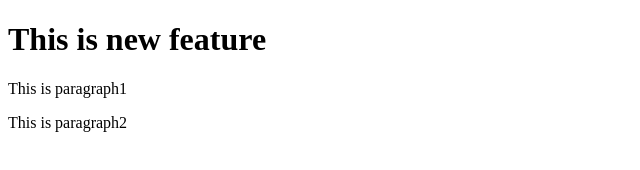
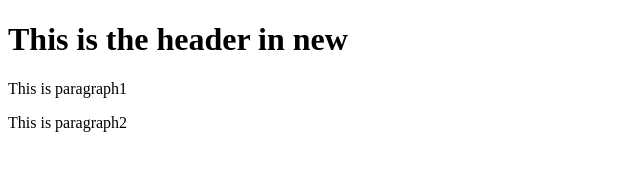
Before and after one commit to PawaritSet/sample_git2, a plain HTML site: page index.html in a window 1280 px wide. Shown: the whole page, without its empty margins (0-640 px from the left). Drawn offline with Linux system fonts and the light colour scheme.

Commit message:
Update header in new

```diff
--- a/index.html
+++ b/index.html
@@ -2,7 +2,7 @@
 <html lang=“en”>
 <head><title>Sample Git</title></head>
 <body>
-<h1>This is new feature</h1>
+<h1>This is the header in new</h1>
 <p>This is paragraph1</p>
 <p>This is paragraph2</p>
 </body>
```
